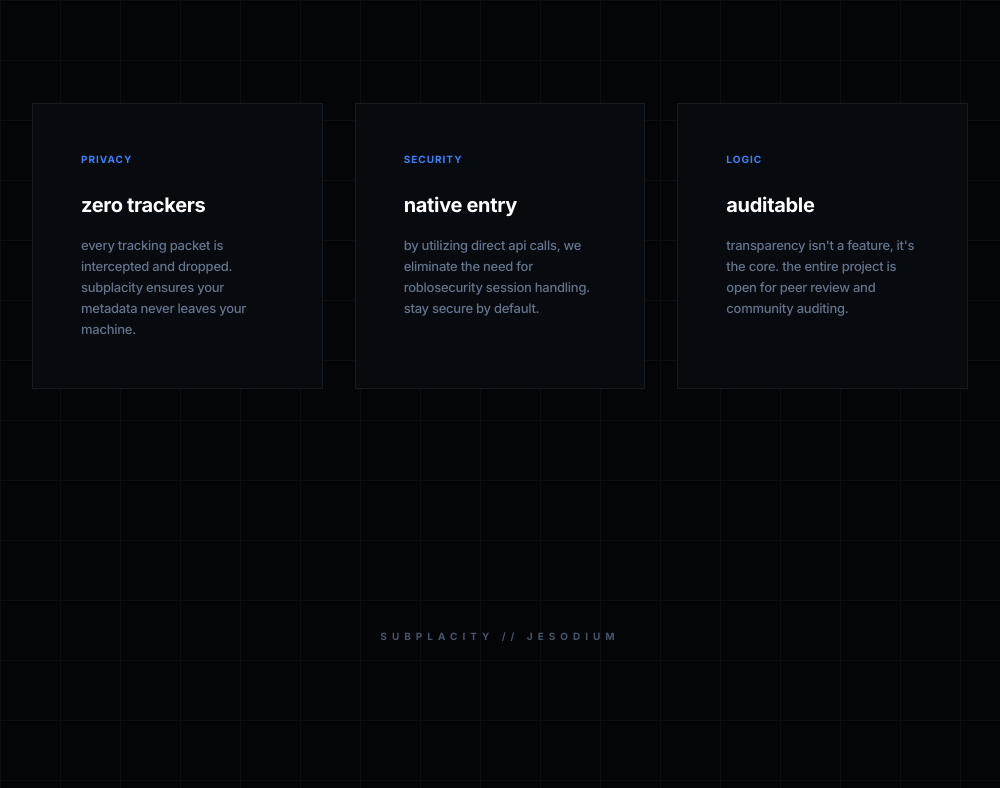
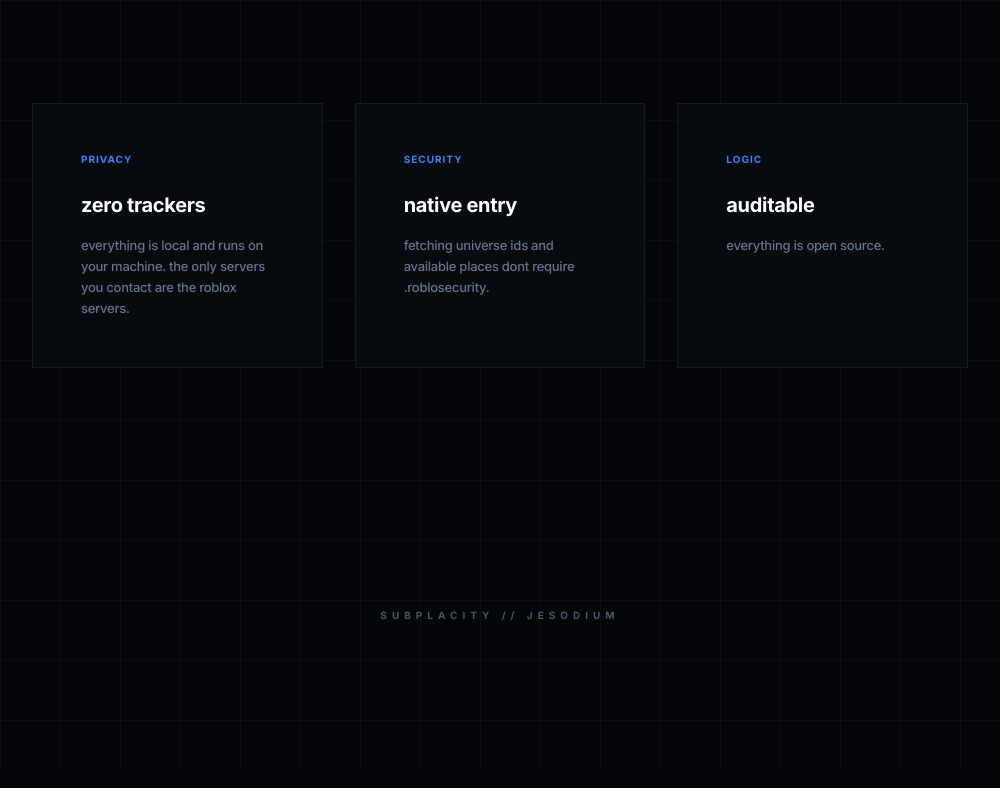
Before and after one commit to jesodium/subplacity, an Electron app: page docs/index.html in a window 1000 px wide. Shown: the part 840-1628 px from the top of the page. After the commit the page ends 1607 px from the top, so only its background shows below. Drawn offline with nearby package versions, Linux system fonts and the light colour scheme; no server answers.

Commit message:
Update privacy and security descriptions in index.html

```diff
--- a/docs/index.html
+++ b/docs/index.html
@@ -19,7 +19,6 @@
             cursor: default;
             outline: none;
             scroll-behavior: smooth;
-            /* Remove all forced italics from previous versions */
             font-style: normal !important;
         }
 
@@ -125,17 +124,17 @@
                 <div class="card p-12 text-left">
                     <span class="metric-label mb-6 block">privacy</span>
                     <h3 class="text-white text-xl font-bold mb-4 text-elegant">zero trackers</h3>
-                    <p class="text-[13px] text-slate-500 leading-relaxed font-medium">every tracking packet is intercepted and dropped. subplacity ensures your metadata never leaves your machine.</p>
+                    <p class="text-[13px] text-slate-500 leading-relaxed font-medium">everything is local and runs on your machine. the only servers you contact are the roblox servers.</p>
                 </div>
                 <div class="card p-12 text-left">
                     <span class="metric-label mb-6 block">security</span>
                     <h3 class="text-white text-xl font-bold mb-4 text-elegant">native entry</h3>
-                    <p class="text-[13px] text-slate-500 leading-relaxed font-medium">by utilizing direct api calls, we eliminate the need for roblosecurity session handling. stay secure by default.</p>
+                    <p class="text-[13px] text-slate-500 leading-relaxed font-medium">fetching universe ids and available places dont require .roblosecurity.</p>
                 </div>
                 <div class="card p-12 text-left cursor-pointer" onclick="window.open('https://github.com/jesodium/subplacity', '_blank')">
                     <span class="metric-label mb-6 block">logic</span>
                     <h3 class="text-white text-xl font-bold mb-4 text-elegant">auditable</h3>
-                    <p class="text-[13px] text-slate-500 leading-relaxed font-medium">transparency isn't a feature, it's the core. the entire project is open for peer review and community auditing.</p>
+                    <p class="text-[13px] text-slate-500 leading-relaxed font-medium">everything is open source.</p>
                 </div>
             </div>
         </main>
```
